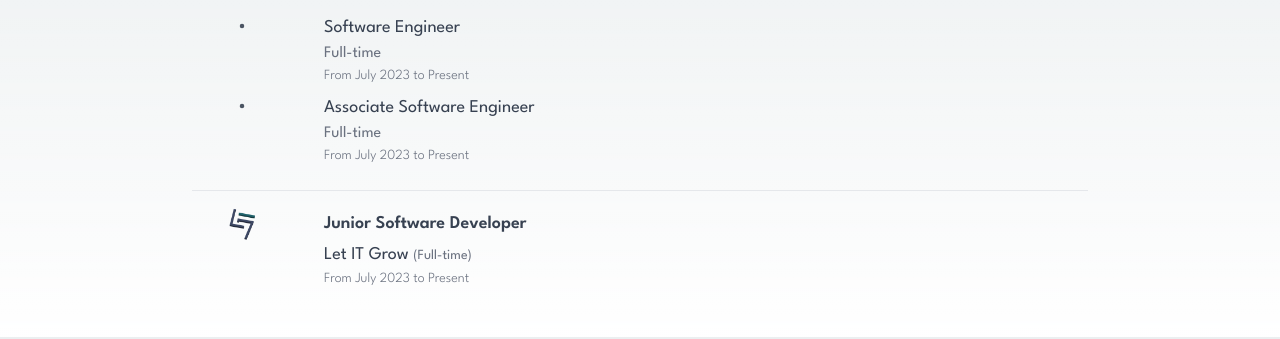
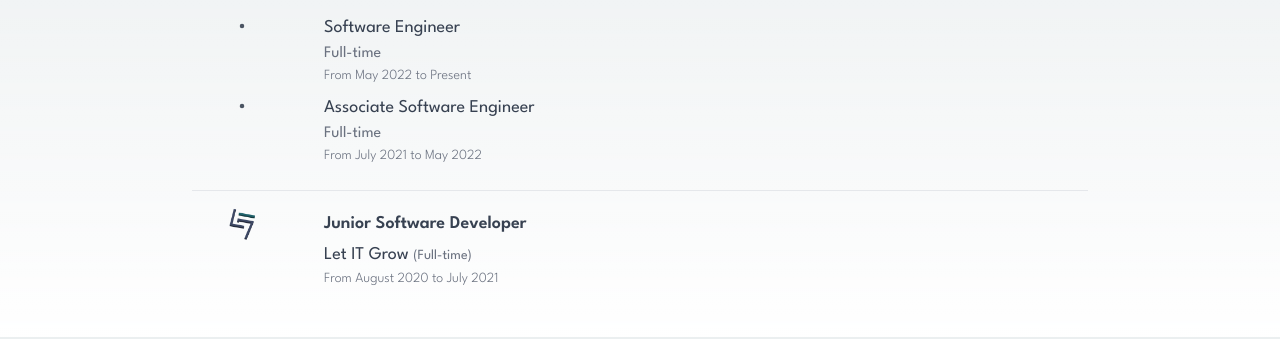
Before and after one commit to SandipBajracharya/webfolio, a Next.js app: page /experience in a window 1280 px wide. Shown: the part 148-487 px from the top of the page. Built offline with nearby package versions, Linux system fonts and the light colour scheme.

Commit message:
update: experience fields update

```diff
--- a/src/pages/experience.js
+++ b/src/pages/experience.js
@@ -36,7 +36,7 @@ export default function Experience() {
                     Full-time
                   </div>
                   <div className="text-sm font-light">
-                    From July 2023 to Present
+                    From May 2022 to Present
                   </div>
                 </td>
               </tr>
@@ -52,7 +52,7 @@ export default function Experience() {
                     Full-time
                   </div>
                   <div className="text-sm font-light">
-                    From July 2023 to Present
+                    From July 2021 to May 2022
                   </div>
                 </td>
               </tr>
@@ -80,7 +80,7 @@ export default function Experience() {
                     Let IT Grow <span className="text-gray-500 text-sm font-normal">(Full-time)</span>
                   </div>
                   <div className="text-sm font-light">
-                    From July 2023 to Present
+                    From August 2020 to July 2021
                   </div>
                 </td>
               </tr>
```
